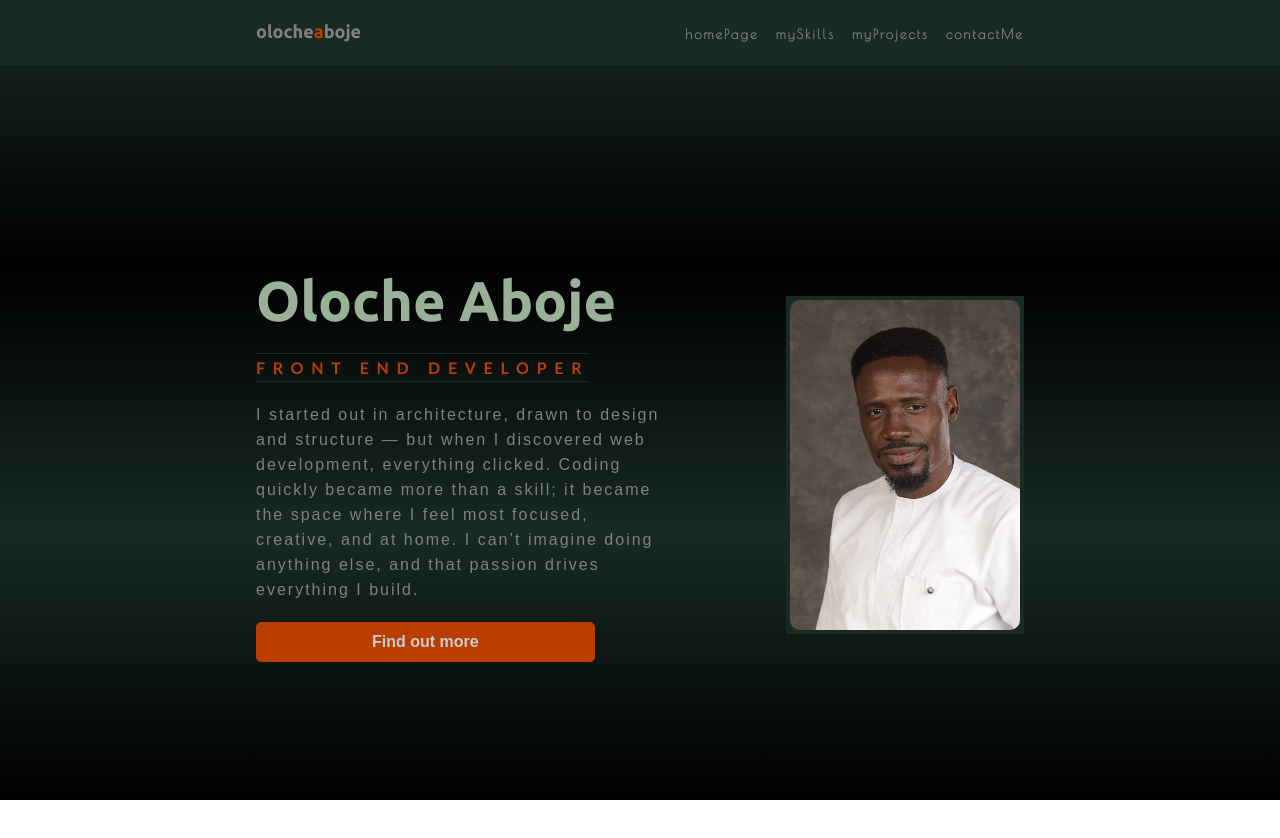
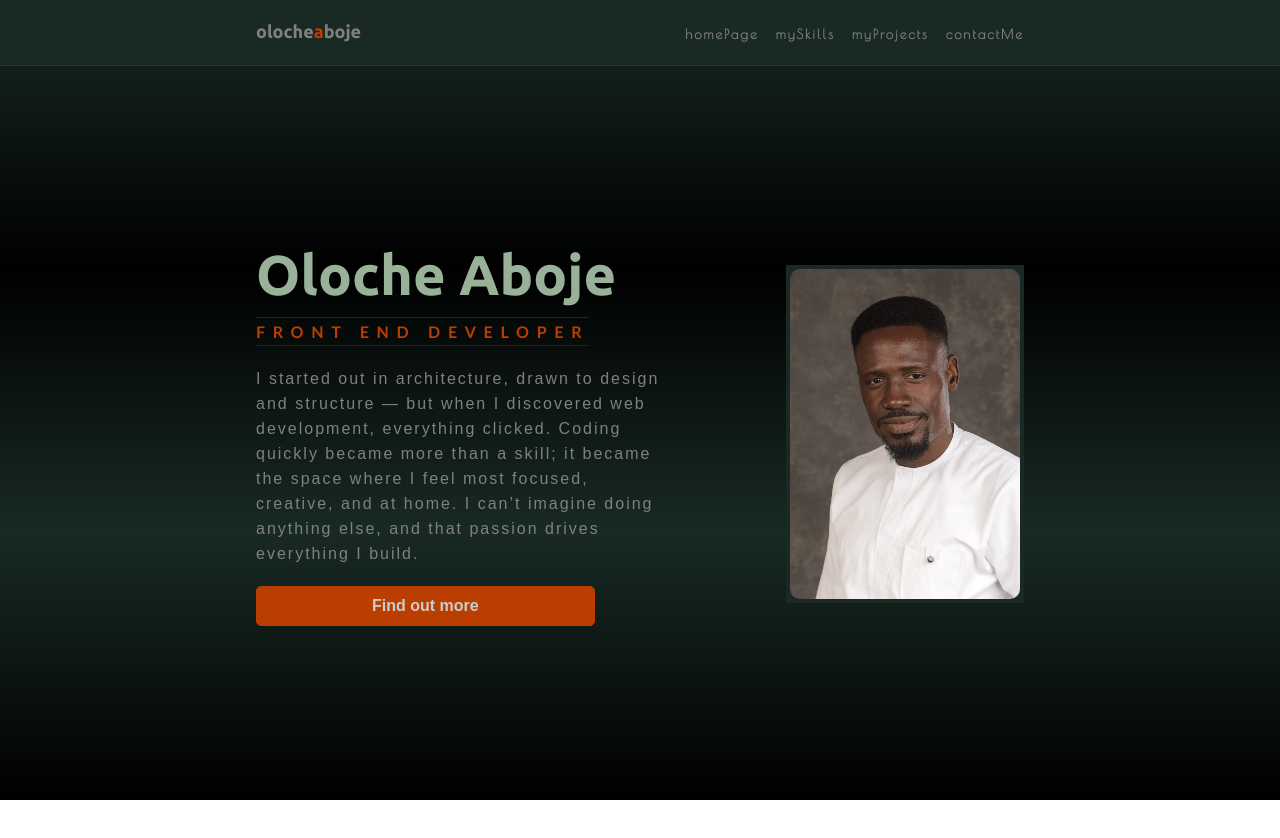
Before and after one commit to accdev1694/react-portfolio, a React (Vite) app: page / in a window 1280 px wide. Shown: the top 838 px of the page. After the commit the page ends 800 px from the top, so only its background shows below. Built offline with nearby package versions, Linux system fonts and the light colour scheme.

Commit message:
fix vertical scroll on home page

```diff
--- a/src/index.css
+++ b/src/index.css
@@ -19,7 +19,7 @@
   box-sizing: border-box;
 }
 
-body {
+html, body {
   font-family: Ubuntu, system-ui, -apple-system, BlinkMacSystemFont, "Segoe UI",
     Roboto, Oxygen, Cantarell, "Open Sans", "Helvetica Neue", sans-serif;
   background: linear-gradient(
@@ -31,8 +31,15 @@ body {
   background-position: center;
   background-repeat: no-repeat;
   background-size: cover;
-  height: 100vh;
+  height: 100%;
   color: var(--primary-color);
+  overflow: hidden;
+}
+
+#root{
+  height: 100%;
+  /* overflow-y: hidden; */
+
 }
 
 /* --------> navigation */
@@ -40,6 +47,7 @@ body {
 div.navbar {
   padding: var(--spacing-xl) 0 var(--spacing-xl) 0;
   background-color: var(--secondary-color);
+  border-bottom: 1px solid rgba(255, 68, 0, 0.175);
 }
 
 div.contents {
@@ -60,7 +68,7 @@ div.contents {
 .contents .navlinks a {
   margin-left: var(--spacing-xl);
   font-size: smaller;
-  font-weight: 600;
+  font-weight: 900;
   font-family: Poiret One;
   letter-spacing: 2px;
 }
@@ -83,24 +91,27 @@ span.a-colorchange {
 .main-container {
   width: 60%;
   margin: 0 auto;
+  height: calc(100% - 64.4px);
+  display: flex;
+  align-items: center;
 }
 
 .about-me {
   display: flex;
   align-items: center;
   justify-content: space-between;
-  height: 100vh;
+  max-height: 100%;
 }
 
 .left-intro {
   width: 60%;
   padding-right: var(--spacing-xxxl);
-  padding-top: none;
 }
 
 h1.main-section-heading {
   margin-bottom: var(--spacing-xxl);
   font-size: 3.5rem;
+  margin-bottom: 10px;
 }
 .career {
   color: var(--accent-color);
@@ -143,10 +154,10 @@ h1.main-section-heading {
 }
 
 .right-intro {
-  width: 40%;
   background-color: var(--secondary-color);
   width: fit-content;
   padding: var(--spacing-xs);
+  align-self: center;
 }
 
 img.my-photo {
```
